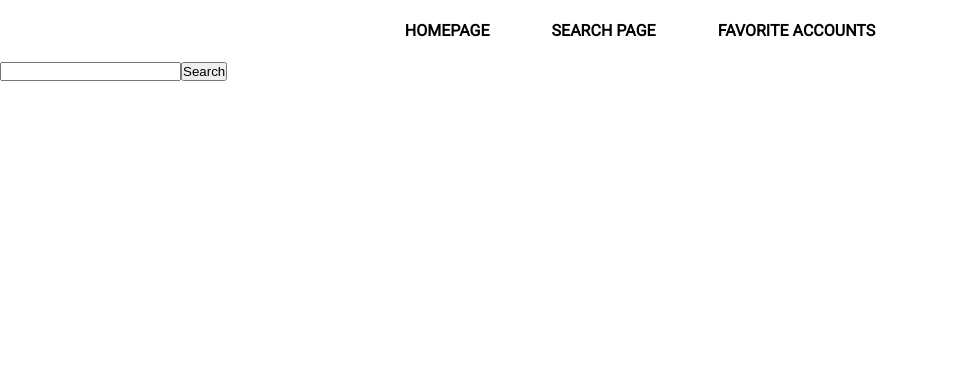
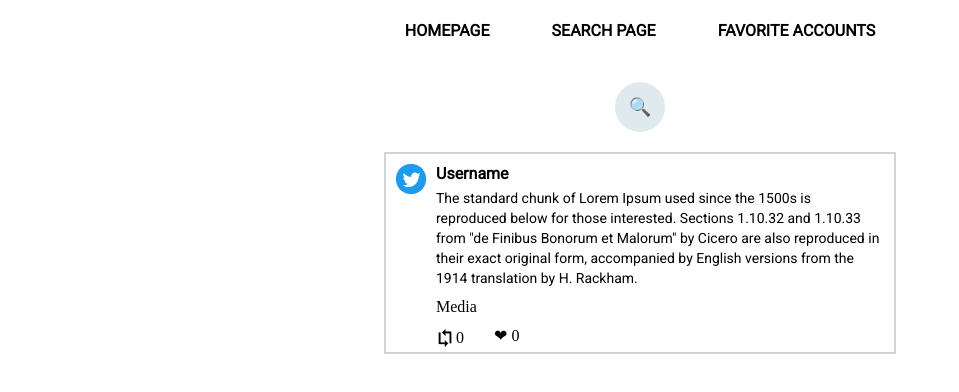
Before and after one commit to RaymondQuocDang/Twitter-App, a React (Create React App) app in the folder twitter-app/: page /search-page in a window 1280 px wide. Shown: the top 392 px of the page, without its empty margins (0-959 px from the left). Built offline with nearby package versions, Linux system fonts and the light colour scheme.

Commit message:
Added search bar and mock tweet using temporary data

```diff
--- /dev/null
+++ b/twitter-app/src/components/SearchPage.css
@@ -0,0 +1,130 @@
+* {
+    box-sizing: border-box;
+}
+
+.search-box-container {
+    display: flex;
+    justify-content: center;
+    align-items: center;
+}
+
+.search-box{
+    width: fit-content;
+    height: fit-content;
+    position: relative;
+    margin-top: 20px;
+}
+
+.input-search{
+    height: 50px;
+    width: 50px;
+    border-style: none;
+    padding: 10px;
+    font-size: 18px;
+    outline: none;
+    border-radius: 25px;
+    transition: all .5s ease-in-out;
+    background-color: #deeaee;
+    padding-right: 40px;
+    color:black;
+    font-family: Arial, Helvetica, sans-serif;
+}
+
+.input-search::placeholder{
+    color:black;
+    font-family: Roboto, Arial, Helvetica, sans-serif;
+    font-size: 18px;
+}
+
+.btn-search{
+    width: 50px;
+    height: 50px;
+    border-style: none;
+    font-size: 18px;
+    font-weight: bold;
+    outline: none;
+    cursor: pointer;
+    border-radius: 50%;
+    position: absolute;
+    right: 0px;
+    background-color:transparent;
+}
+
+.btn-search:focus ~ .input-search{
+    width: 600px;
+    border-radius: 0px;
+    background-color: transparent;
+    border-bottom:1px solid black;
+    transition: all 500ms cubic-bezier(0, 0.110, 0.35, 1);
+}
+
+.input-search:focus{
+    width: 600px;
+    border-radius: 0px;
+    background-color: transparent;
+    border-bottom:1px solid black;
+    transition: all 500ms cubic-bezier(0, 0.110, 0.35, 2);
+}
+
+.profile-wrapper {
+    margin-top: 20px;
+    width: 40%;
+    margin-left: auto;
+    margin-right: auto;
+    border: 1px solid lightgrey;
+}
+
+.tweet-flex-container {
+    border: 1px solid lightgrey;
+    display: flex;
+}
+
+.pp-flex-container {
+    margin: 10px;
+}
+
+.profile-pic {
+    height: 30px;
+}
+
+.content-flex-container {
+    margin-right: 10px;
+}
+
+.username {
+    margin-top: 10px;
+    font-family: Roboto, Arial, Helvetica, sans-serif;
+    font-weight: bold;
+    font-size: 16px;
+}
+
+.text {
+    margin-top: 5px;
+    font-family: Roboto, Arial, Helvetica, sans-serif;
+    font-size: 14px;
+    line-height: 20px;
+}
+
+.retweet-likes-container {
+    display: flex;
+    margin-top: 10px;
+    margin-bottom: 5px;
+}
+
+.media {
+    margin-top: 10px;
+}
+
+.retweets-container {
+    display: flex;
+    margin-top: 3px;
+}
+
+.retweet-symbol {
+    height: 18px;
+    margin-right: 2px;
+}
+
+.likes {
+    margin-left: 30px;
+}
--- a/twitter-app/src/components/SearchPage.js
+++ b/twitter-app/src/components/SearchPage.js
@@ -1,9 +1,37 @@
+import './SearchPage.css'
+import retweetSymbol from './images/retweet.png'
+import twitterProfilePic from './images/TwitterProfilePic.png'
+
 function SearchPage() {
     return(
-        <div>
-            <input type='text'></input>
-            <button>Search</button>
+        <div className='search-page'>
+            <div className='search-box-container'>
+                <div className="search-box">
+                    <button className="btn-search"><p>🔍</p></button>
+                    <input type="text" className="input-search" placeholder="Type to Search..." />
+                </div>
+            </div>
+            <div className='profile-wrapper'>
+                <div className='tweet-flex-container'>
+                    <div className='pp-flex-container'>
+                        <div><img className='profile-pic' src={twitterProfilePic}></img></div>
+                    </div>
+                    <div className='content-flex-container'>
+                        <div className='username'>Username</div>
+                        <div className='text'>The standard chunk of Lorem Ipsum used since the 1500s is reproduced below for those interested. Sections 1.10.32 and 1.10.33 from "de Finibus Bonorum et Malorum" by Cicero are also reproduced in their exact original form, accompanied by English versions from the 1914 translation by H. Rackham.</div>
+                        <div className='media'>Media</div>
+                        <div className='retweet-likes-container'>
+                            <div className='retweets-container'>
+                                <img className='retweet-symbol' src={retweetSymbol} alt='Retweet symbol'></img>
+                                <p>0</p>
+                            </div>
+                            <div className='likes'>❤ 0</div>
+                        </div>
+                    </div>
+                </div>
+            </div>
         </div>
+
     );
 }
 
```
Also changed, not shown: twitter-app/src/components/SearchTweet.css (deleted), twitter-app/src/components/images/TwitterProfilePic.png (added), twitter-app/src/components/images/retweet.png (added).
